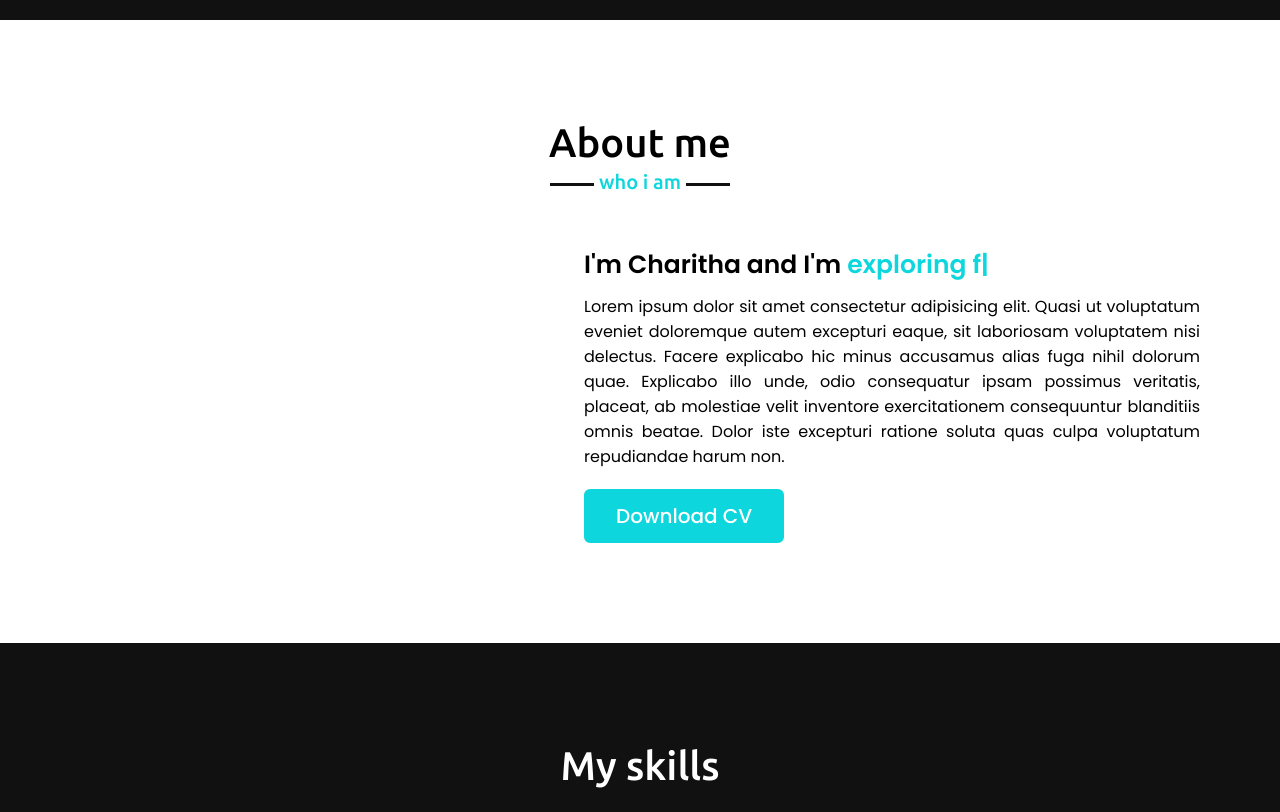
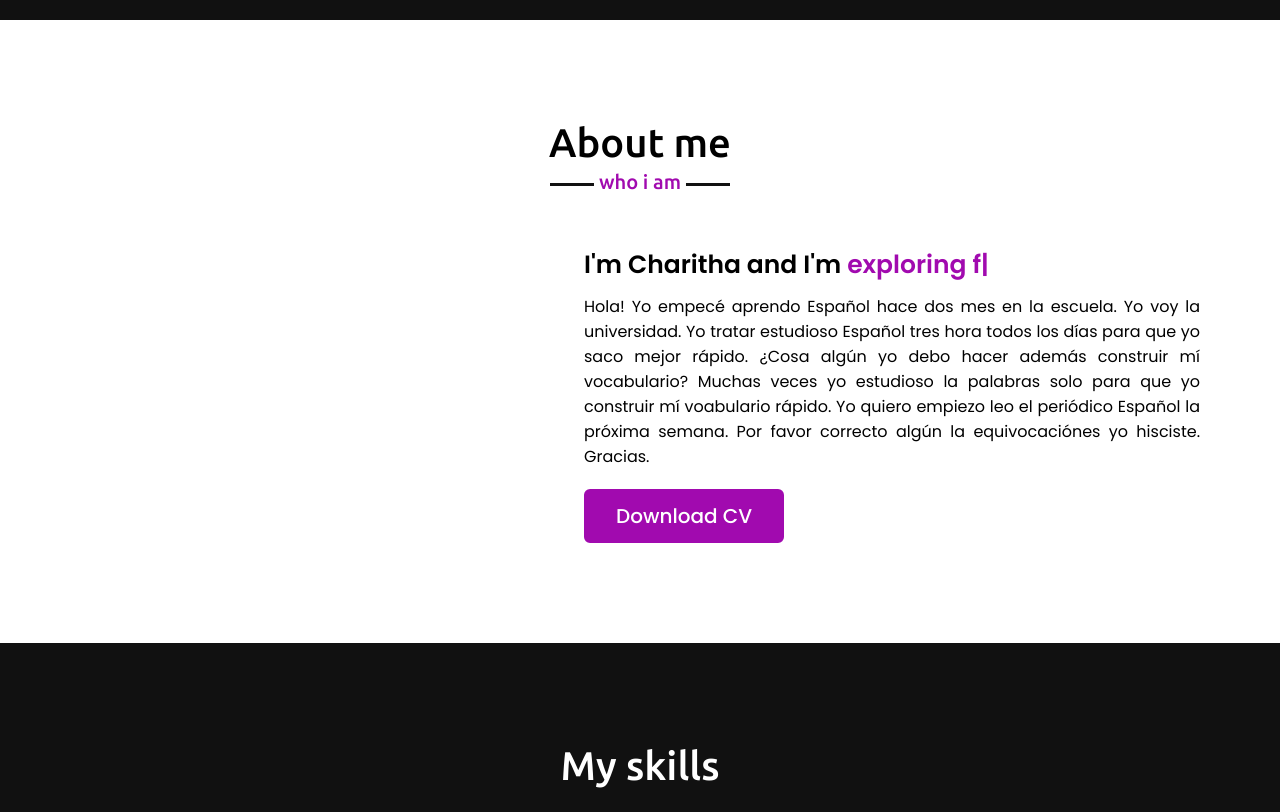
Before and after one commit to aditya-upadhye/charitha-byte.github.io, a plain HTML site: page Index.html in a window 1280 px wide. Shown: the part 780-1592 px from the top of the page. Drawn offline with nearby package versions, Linux system fonts and the light colour scheme.

Commit message:
third commit

```diff
--- a/Index.html
+++ b/Index.html
@@ -54,7 +54,7 @@
                 </div>
                 <div class="column right">
                     <div class="text">I'm Charitha and I'm <span class="typing-2"></span></div>
-                    <p>Lorem ipsum dolor sit amet consectetur adipisicing elit. Quasi ut voluptatum eveniet doloremque autem excepturi eaque, sit laboriosam voluptatem nisi delectus. Facere explicabo hic minus accusamus alias fuga nihil dolorum quae. Explicabo illo unde, odio consequatur ipsam possimus veritatis, placeat, ab molestiae velit inventore exercitationem consequuntur blanditiis omnis beatae. Dolor iste excepturi ratione soluta quas culpa voluptatum repudiandae harum non.</p>
+                    <p>Hola! Yo empecé aprendo Español hace dos mes en la escuela. Yo voy la universidad. Yo tratar estudioso Español tres hora todos los días para que yo saco mejor rápido. ¿Cosa algún yo debo hacer además construir mí vocabulario? Muchas veces yo estudioso la palabras solo para que yo construir mí voabulario rápido. Yo quiero empiezo leo el periódico Español la próxima semana. Por favor correcto algún la equivocaciónes yo hisciste. Gracias.</p>
                     <a href="#">Download CV</a>
                 </div>
             </div>
--- a/Style.css
+++ b/Style.css
@@ -2,7 +2,7 @@
 @import url('https://fonts.googleapis.com/css2?family=Poppins:wght@400;500;600;700&family=Ubuntu:wght@400;500;700&display=swap');
 
 :root{
-    --primary : #0dd6dd;
+    --primary : #a10aaf;
 }
 *{
     margin: 0;
```
